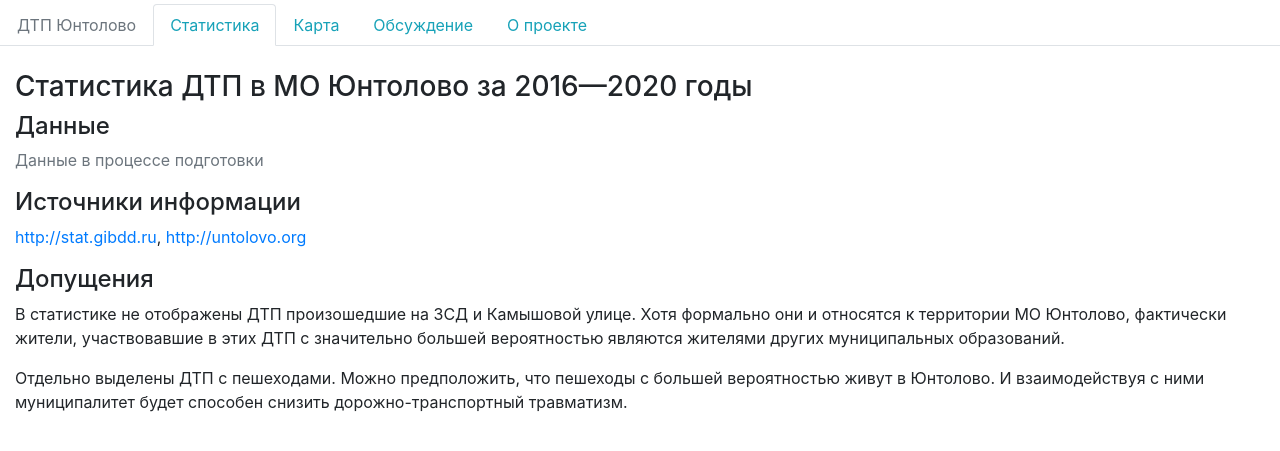
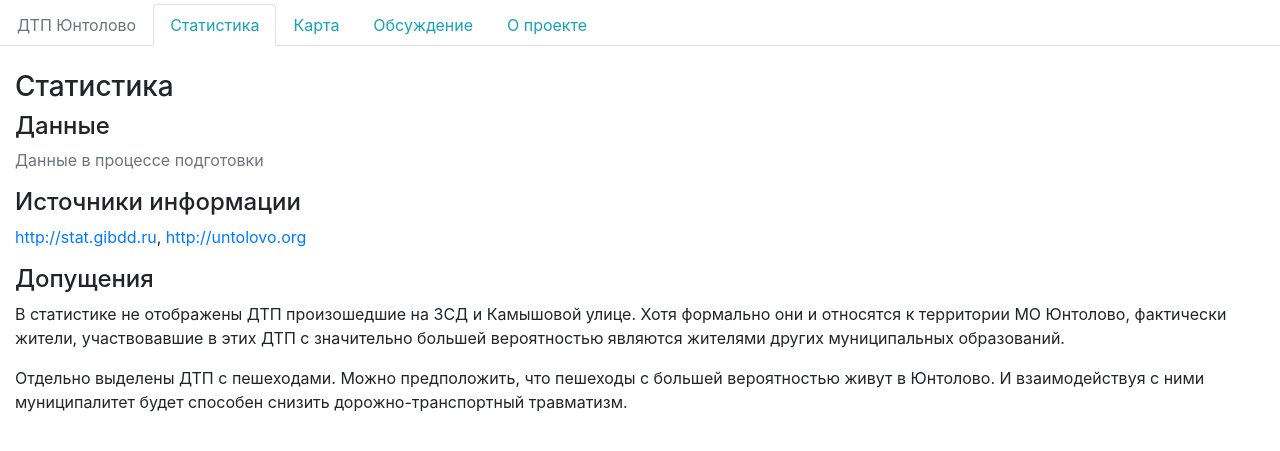
Before and after one commit to untolovo-dtp/untolovo-dtp.github.io, a Jekyll site: the page built from index.html, in a window 1280 px wide. Shown: the top 451 px of the page. Built offline with Jekyll 4.4.1, drawn with Linux system fonts in a browser that asks for light colours.

Commit message:
fux title

```diff
--- a/index.html
+++ b/index.html
@@ -5,7 +5,7 @@ title: Статистика • ДТП МО Юнтолово в 2016-2020
 
 <div class="container-fluid">
     <br>
-<h1 class="h3">Статистика ДТП в МО Юнтолово за 2016—2020 годы</h1>
+<h1 class="h3">Статистика</h1>
 
 
 <h2 class="h4">Данные</h2>
```
